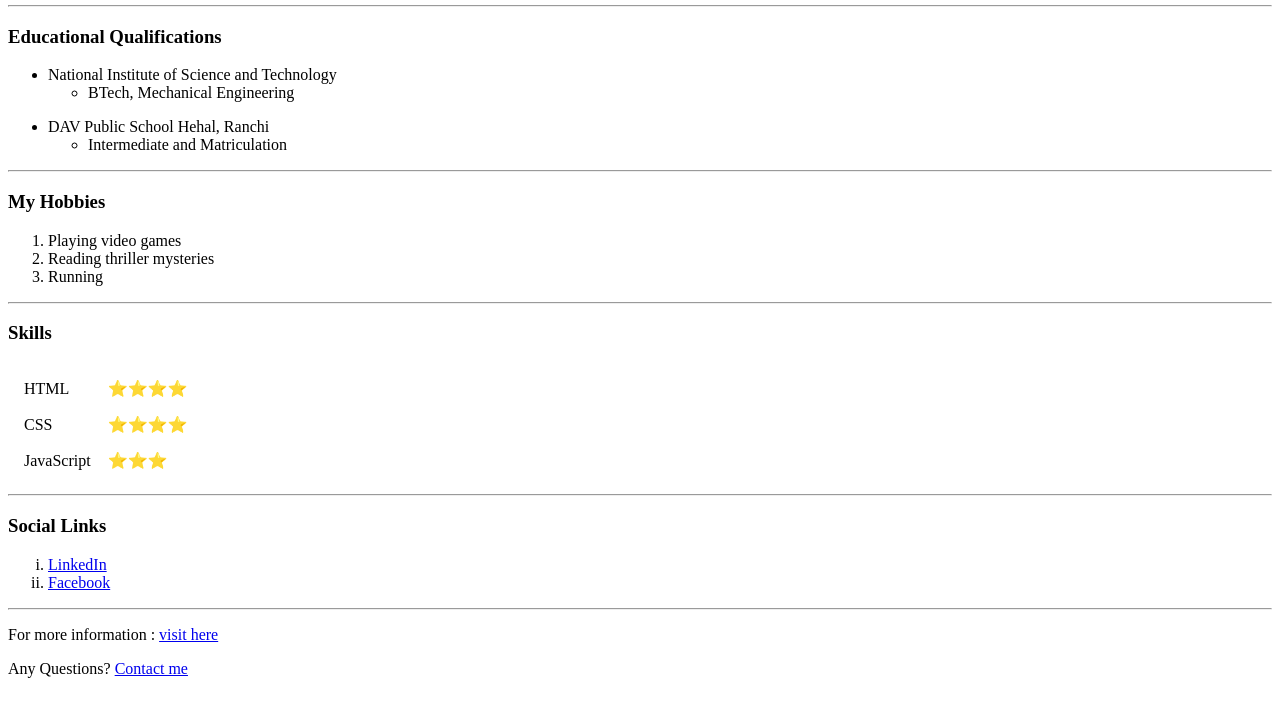
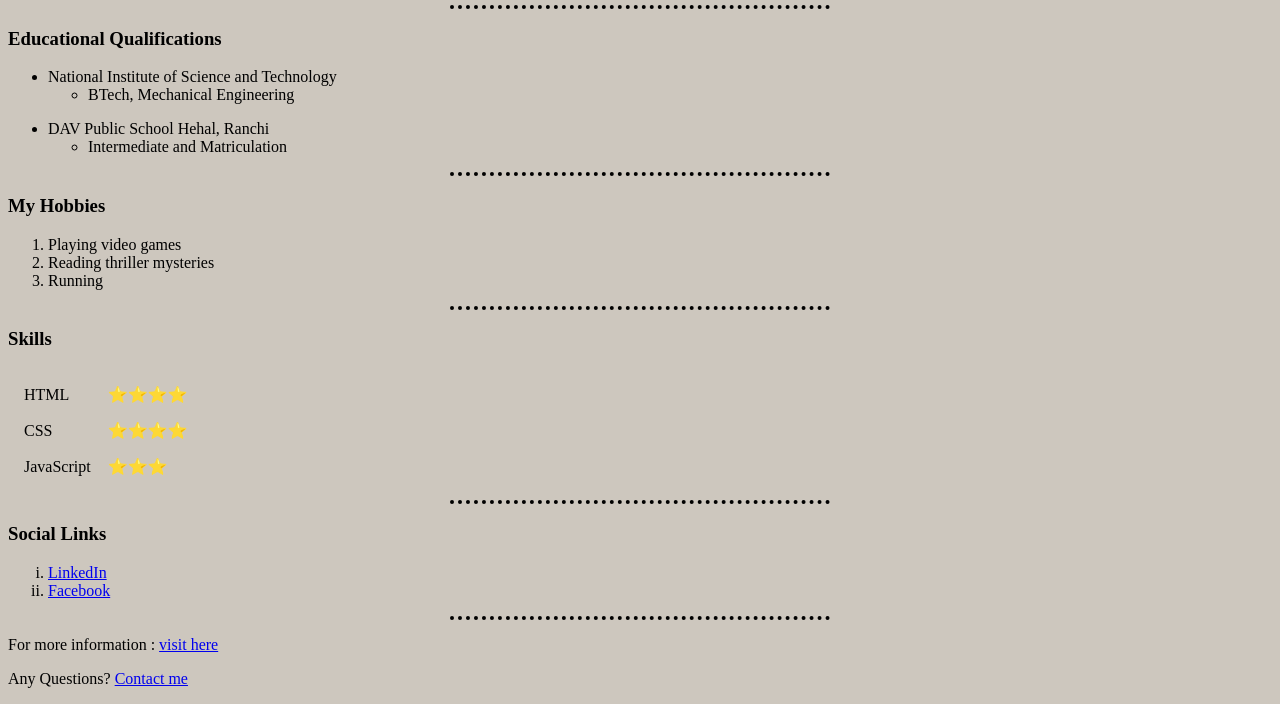
Before and after one commit to rishirizz/My_resume, a plain HTML site: page index.html in a window 1280 px wide. Shown: the part 201-905 px from the top of the page. Drawn offline with Linux system fonts and the light colour scheme.

Commit message:
Style added

```diff
--- a/index.html
+++ b/index.html
@@ -5,6 +5,24 @@
     <meta http-equiv="X-UA-Compatible" content="IE=edge">
     <meta name="viewport" content="width=device-width, initial-scale=1.0">
     <title>🧔 Arijeet's Site</title>
+    <style>
+        body{
+            background-color: #cdc7be;
+        }
+
+        h1,h3,p,ul{
+            color: black;
+        }
+
+        hr{
+            width: 30%;
+            color:black;
+            border-style: dotted none none;
+            border-color: black;
+            border-width: 4px;
+        }
+
+    </style>
 </head>
 <body>
     <table cellspacing="20">
```
